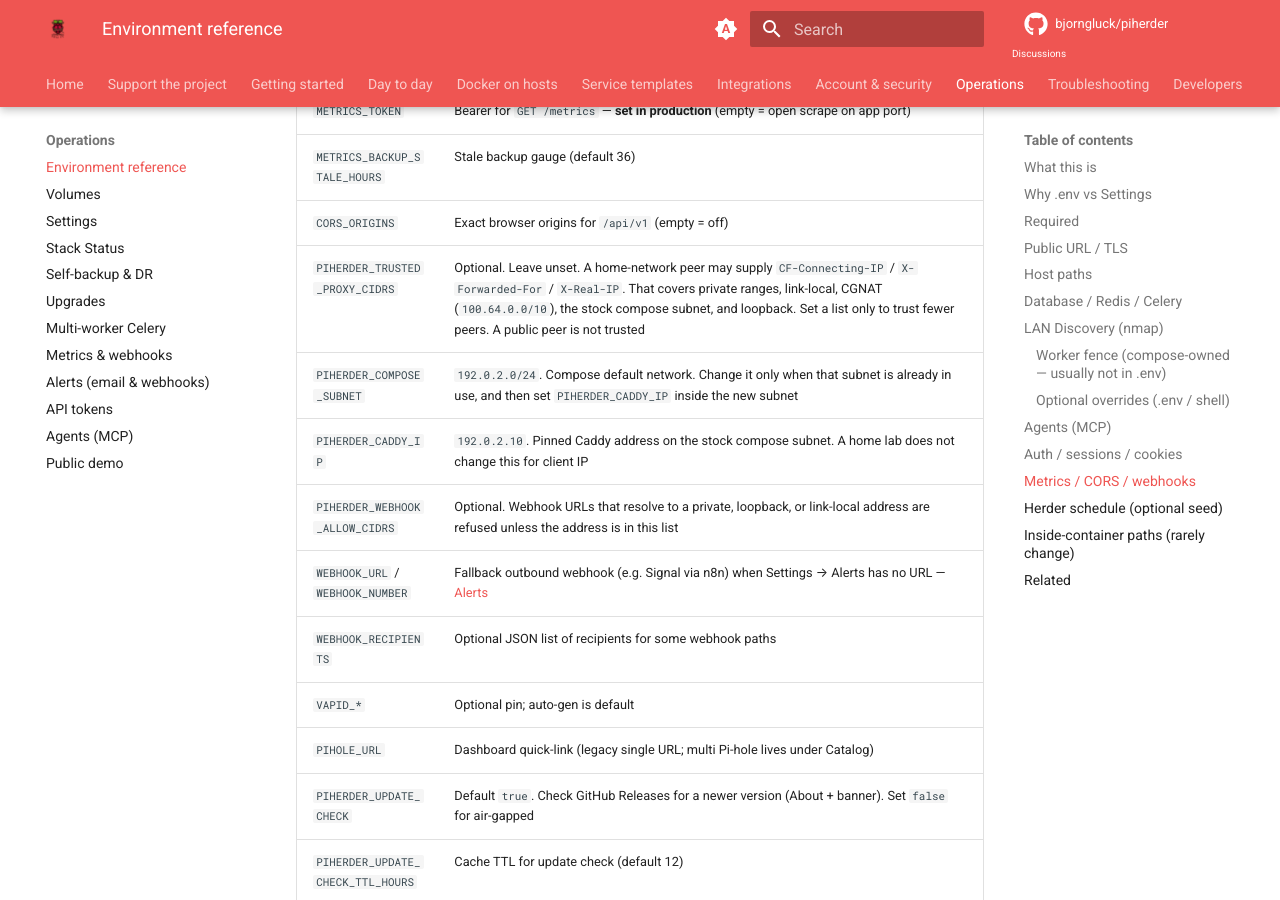
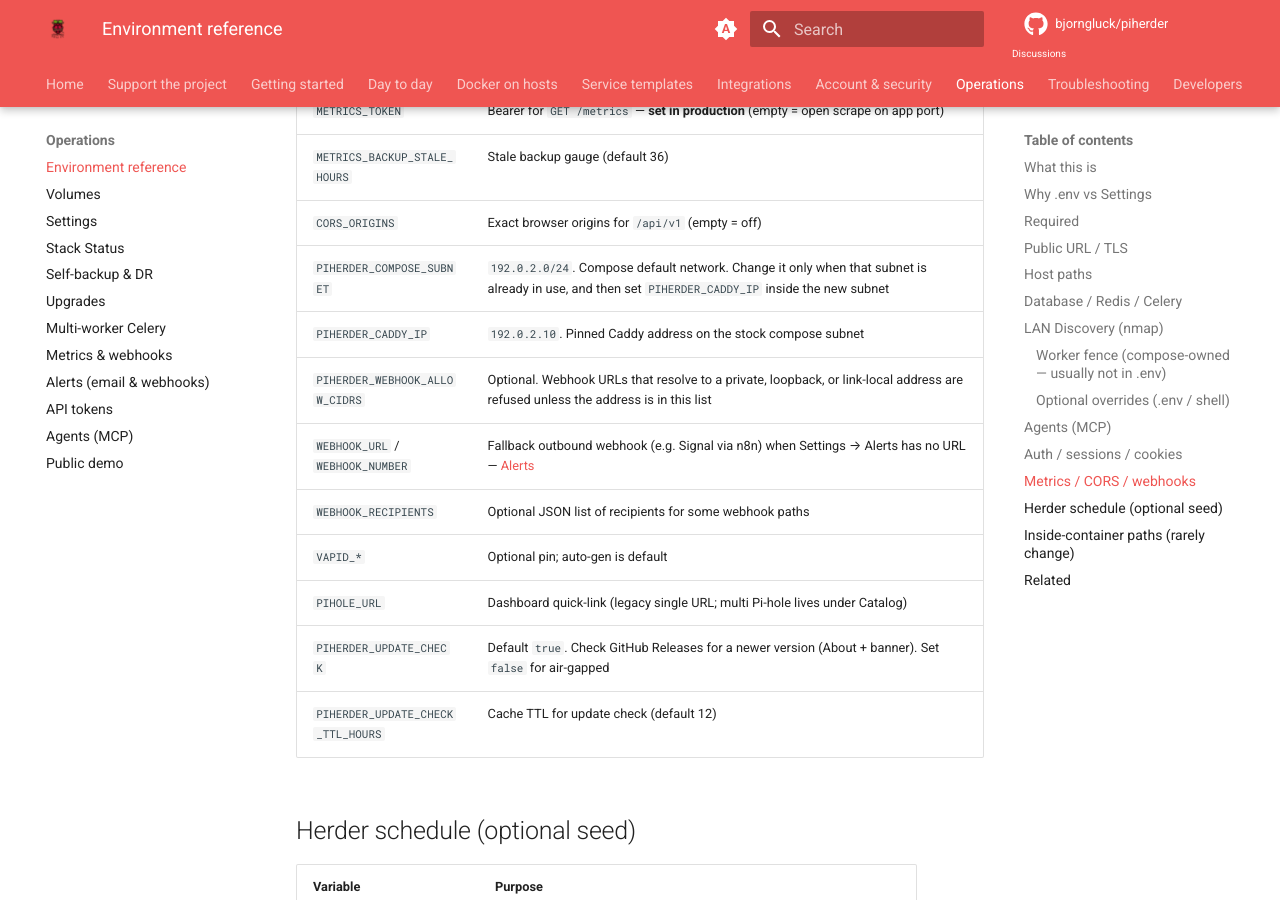
Before and after one commit to bjorngluck/piherder, an MkDocs documentation site: the page built from wiki/operations/env-reference.md, in a window 1280 px wide and 900 px high, scrolled down 7484 px. Built offline with MkDocs 1.6.1 and Material for MkDocs 9.7.7, drawn with Linux system fonts in a browser that asks for light colours; comment, search, counter and statistics services are not loaded.

Commit message:
fix: stop advertising a client-IP setting
Compose and the env example no longer carry a trusted-proxy list. A home-network proxy is trusted by the app. A public peer is not.

```diff
--- a/wiki/operations/env-reference.md
+++ b/wiki/operations/env-reference.md
@@ -159,9 +159,8 @@ The herder has **no MCP env var and no MCP port**. `PIHERDER_URL` and `PIHERDER_
 | `METRICS_TOKEN` | Bearer for `GET /metrics` — **set in production** (empty = open scrape on app port) |
 | `METRICS_BACKUP_STALE_HOURS` | Stale backup gauge (default 36) |
 | `CORS_ORIGINS` | Exact browser origins for `/api/v1` (empty = off) |
-| `PIHERDER_TRUSTED_PROXY_CIDRS` | Optional. Leave unset. A home-network peer may supply `CF-Connecting-IP` / `X-Forwarded-For` / `X-Real-IP`. That covers private ranges, link-local, CGNAT (`100.64.0.0/10`), the stock compose subnet, and loopback. Set a list only to trust fewer peers. A public peer is not trusted |
 | `PIHERDER_COMPOSE_SUBNET` | `192.0.2.0/24`. Compose default network. Change it only when that subnet is already in use, and then set `PIHERDER_CADDY_IP` inside the new subnet |
-| `PIHERDER_CADDY_IP` | `192.0.2.10`. Pinned Caddy address on the stock compose subnet. A home lab does not change this for client IP |
+| `PIHERDER_CADDY_IP` | `192.0.2.10`. Pinned Caddy address on the stock compose subnet |
 | `PIHERDER_WEBHOOK_ALLOW_CIDRS` | Optional. Webhook URLs that resolve to a private, loopback, or link-local address are refused unless the address is in this list |
 | `WEBHOOK_URL` / `WEBHOOK_NUMBER` | Fallback outbound webhook (e.g. Signal via n8n) when Settings → Alerts has no URL — [Alerts](alerts-email-webhooks.md) |
 | `WEBHOOK_RECIPIENTS` | Optional JSON list of recipients for some webhook paths |
```
Also changed, not shown: SECURITY.md (+1 -1 lines), docker-compose.yml (+1 -6 lines), docs/ADMIN.md (+1 -1 lines), docs/API.md (+1 -1 lines), docs/RELEASE_v1.15.0.md (+2 -2 lines), wiki/operations/upgrades.md (+1 -1 lines), 4 other files.
